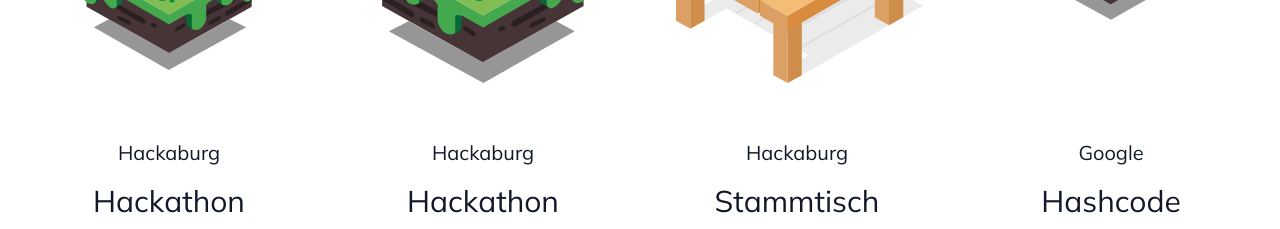
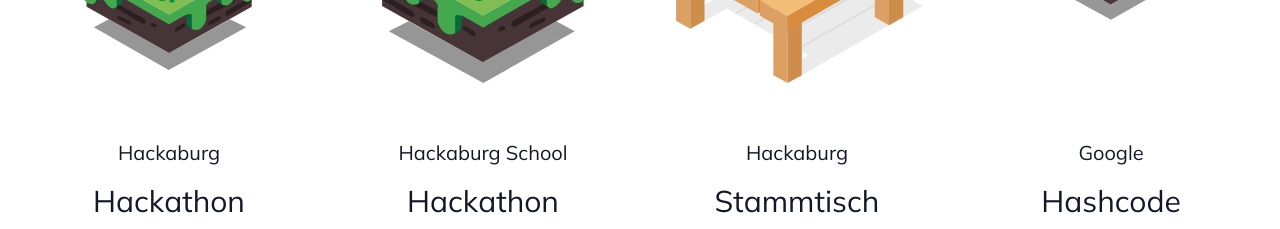
Before and after one commit to ratisbona-coding/website, a SvelteKit app: page / in a window 1280 px wide. Shown: the part 3260-3489 px from the top of the page. Built offline with nearby package versions, Linux system fonts and the light colour scheme.

Commit message:
Change description to Hackaburg School

```diff
--- a/src/routes/landing/Projekte.svelte
+++ b/src/routes/landing/Projekte.svelte
@@ -15,7 +15,7 @@
 			image: hackaburg
 		},
 		{
-			organizer: 'Hackaburg',
+			organizer: 'Hackaburg School',
 			event: 'Hackathon',
 			description:
 				'Kinder und Jugendliche für das Coden zu begeistern. Genau das ist die Idee hinter dem "kleinen" Ableger der Hackaburg.',
```
